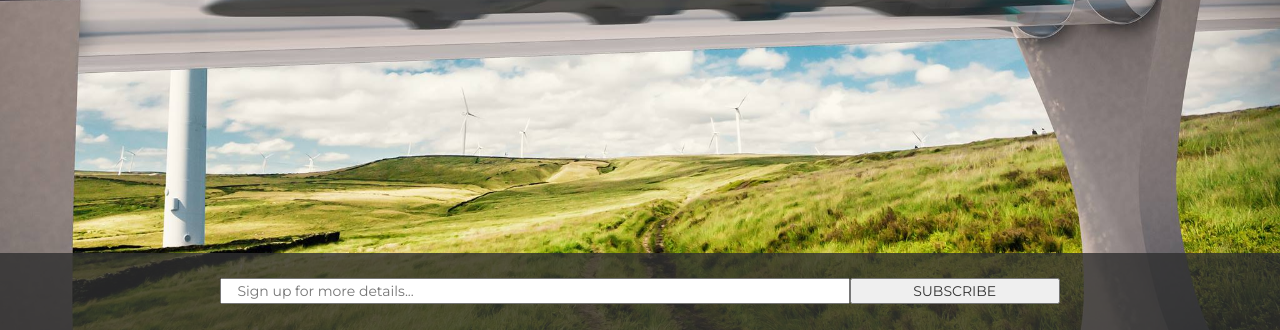
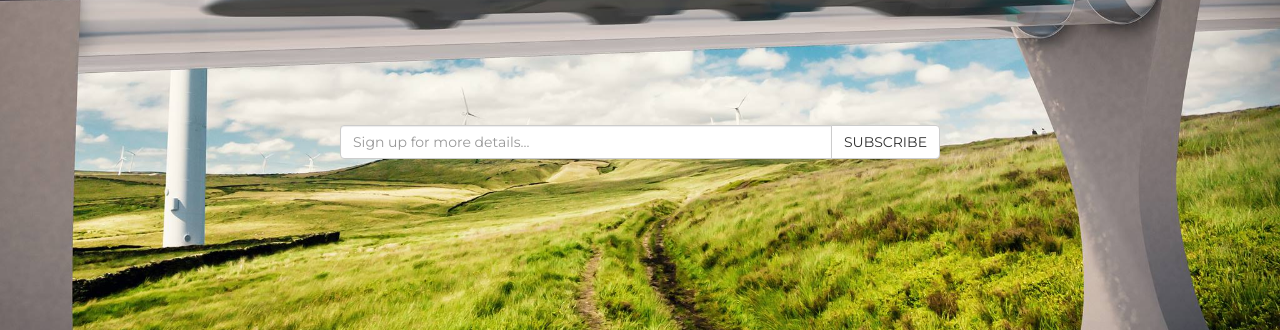
Before and after one commit to JakeLM/guadaloop.github.io, a plain HTML site: page index.html in a window 1280 px wide. Shown: the part 470-800 px from the top of the page. Drawn offline with Linux system fonts and the light colour scheme.

Commit message:
changed subsribe button stuff

```diff
--- a/css/style.css
+++ b/css/style.css
@@ -37,8 +37,12 @@ h1 {
 
 .email_signup {
     padding: 2%;
-    position: absolute;
-    bottom: 0;
+    /*position: absolute;*/
+    /*bottom: 0;*/
     width: 100%;
-    background: rgba(47, 47, 47, 0.8);
 }
+
+.email_signup form {
+    margin: 0 auto;
+    width: 600px;
+}
--- a/index.html
+++ b/index.html
@@ -44,17 +44,23 @@
 </nav>
 
 <div class="hero">
-    <div class="email_signup">
-        <form action="//guadaloop.us13.list-manage.com/subscribe/post?u=c8ad8e1b078f960751cb1ad51&amp;id=b67a2719d9" method="post" id="mc-embedded-subscribe-form" name="mc-embedded-subscribe-form" class="validate form row" target="_blank" novalidate>
-            <input type="email" value="" name="EMAIL" class="email col-sm-6 col-sm-offset-2 col-xs-12" id="mce-EMAIL" placeholder="Sign up for more details..." required>
-            <div style="position: absolute; left: -5000px;"><input type="text" name="b_c8ad8e1b078f960751cb1ad51_b67a2719d9" tabindex="-1" value=""></div>
-            <input class="submit col-sm-2 col-xs-12" id="mc-embedded-subscribe" type="submit" value="SUBSCRIBE">
-        </form>
-    </div>
+
     <div class="hero_title">
         <h1>Making Hyperloop a Reality</h1>
         <h4>lorem ipsum balh balh</h4>
     </div>
+    <div class="email_signup">
+        <form action="//guadaloop.us13.list-manage.com/subscribe/post?u=c8ad8e1b078f960751cb1ad51&amp;id=b67a2719d9" method="post" id="mc-embedded-subscribe-form" name="mc-embedded-subscribe-form" class="validate form row" target="_blank" novalidate>
+            <div style="position: absolute; left: -5000px;"><input type="text" name="b_c8ad8e1b078f960751cb1ad51_b67a2719d9" tabindex="-1" value=""></div>
+            <div class="input-group">
+                <input type="email" value="" name="EMAIL" class="form-control" id="mce-EMAIL" placeholder="Sign up for more details..." required/>
+                  <span class="input-group-btn">
+                    <input class="submit btn btn-default" id="mc-embedded-subscribe" type="submit" value="SUBSCRIBE">
+                  </span>
+
+            </div>
+        </form>
+    </div>
 </div>
 </body>
 </html>
```
